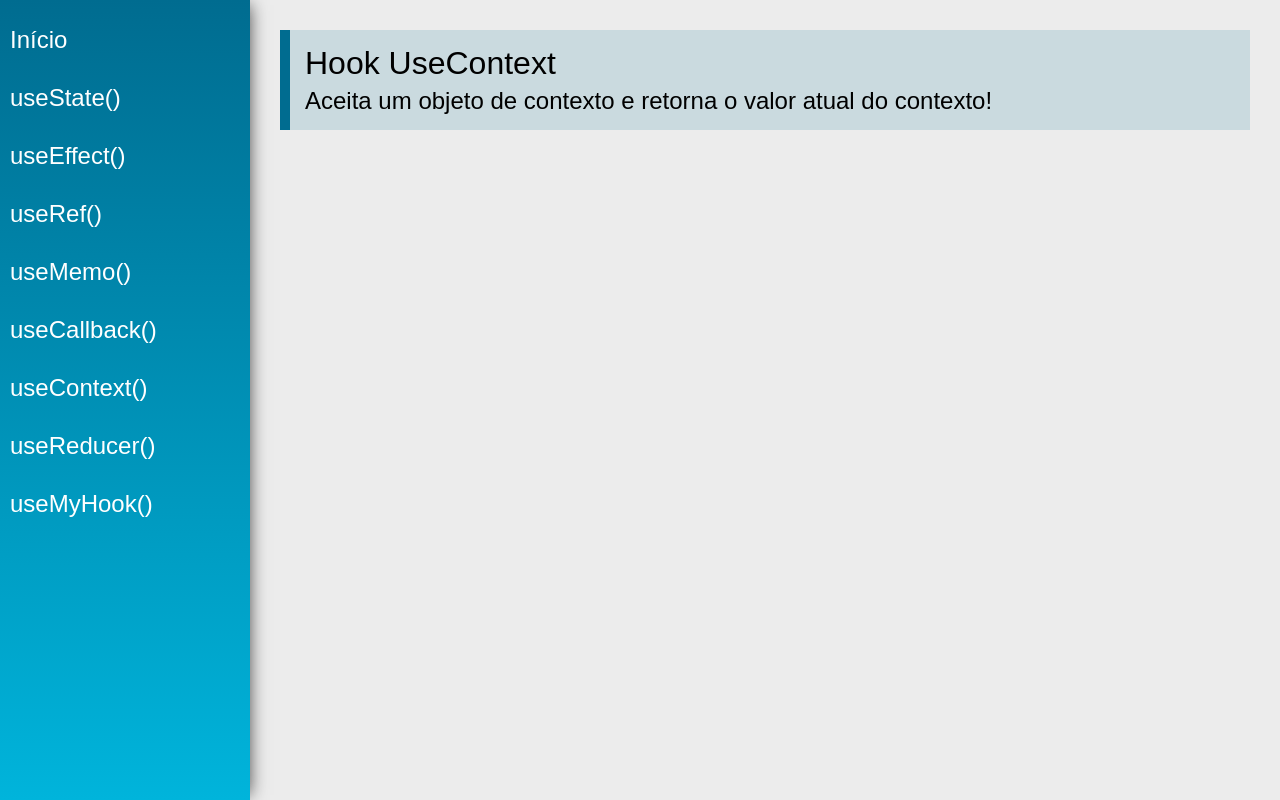
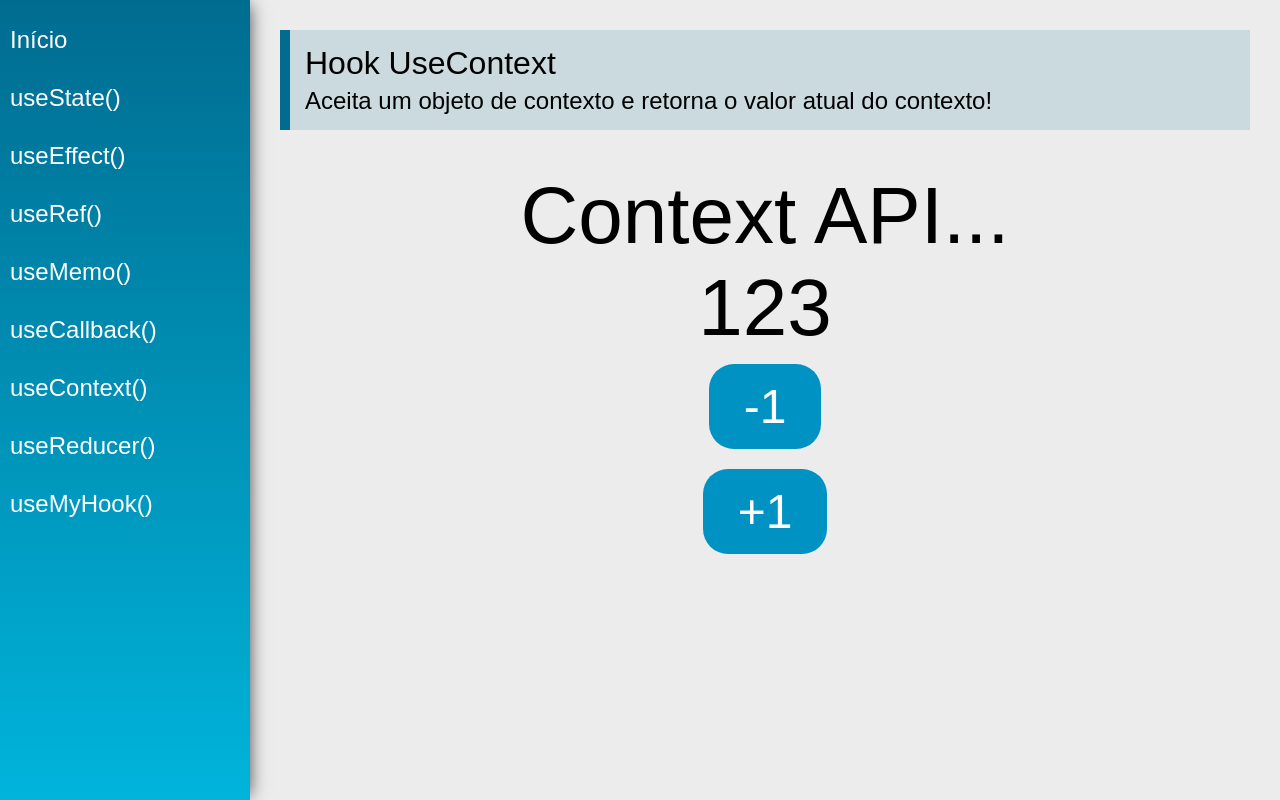
Before and after one commit to FelipeeM/react-hooks, a React (Create React App) app: page /useContext in a window 1280 px wide. Built offline with nearby package versions, Linux system fonts and the light colour scheme.

Commit message:
Learning

```diff
--- a/src/views/examples/UseContext.jsx
+++ b/src/views/examples/UseContext.jsx
@@ -1,13 +1,35 @@
-import React from 'react'
+import React, { useContext } from 'react'
 import PageTitle from '../../components/layout/PageTitle'
 
+import DataContext from '../../data/DataContext'
+
+
 const UseContext = (props) => {
+
+    const context = useContext(DataContext)
+
+    function addNumber(delta) {
+        context.setState({
+            ...context.state,
+            number: context.state.number + delta
+        })
+    }
+
     return (
         <div className="UseContext">
             <PageTitle
                 title="Hook UseContext"
                 subtitle="Aceita um objeto de contexto e retorna o valor atual do contexto!"
             />
+            <div className="center">
+                <span className="text">{context.state.text}</span>
+                <span className="text">{context.state.number}</span>
+
+                <button className="btn"
+                    onClick={() => { addNumber(-1) }}>-1</button>
+                <button className="btn"
+                    onClick={() => { addNumber(1) }}>+1</button>
+            </div>
         </div>
     )
 }
```
